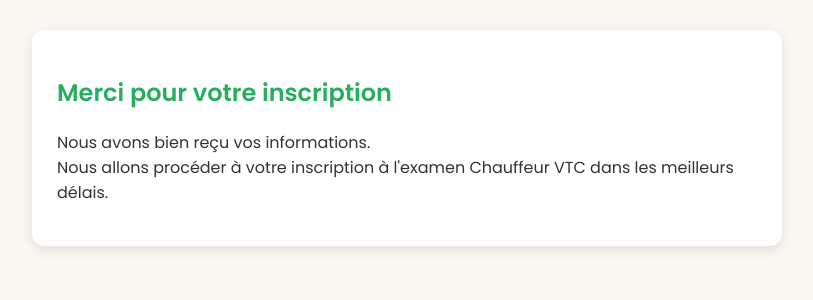
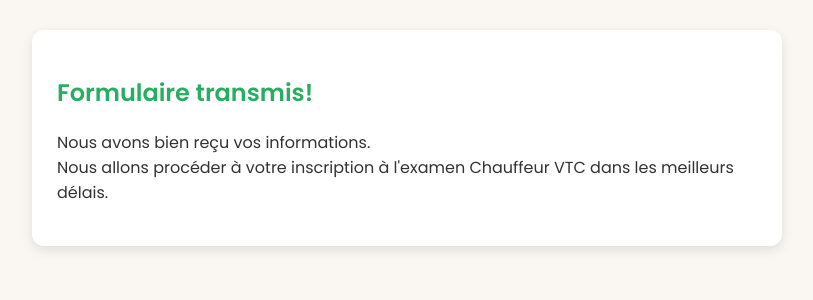
Before and after one commit to integraleacademy/vtc, a Flask app: template templates/merci.html in a window 1280 px wide. Shown: the part 130-430 px from the top of the page, without its empty margins (233-1046 px from the left). Run offline with Flask 3, Linux system fonts and the light colour scheme; the template is opened without the code that fills it, so the values that code supplies are empty; parts of the project's set-up code (start-up, migrations or seed data) failed here and were passed over.

Commit message:
Update merci.html

```diff
--- a/templates/merci.html
+++ b/templates/merci.html
@@ -1,7 +1,7 @@
 {% extends "base.html" %}
 {% block title %}Merci{% endblock %}
 {% block content %}
-    <h2>Merci pour votre inscription</h2>
+    <h2>Formulaire transmis!</h2>
     <p>Nous avons bien reçu vos informations.<br>
     Nous allons procéder à votre inscription à l'examen Chauffeur VTC dans les meilleurs délais.</p>
 {% endblock %}
```
